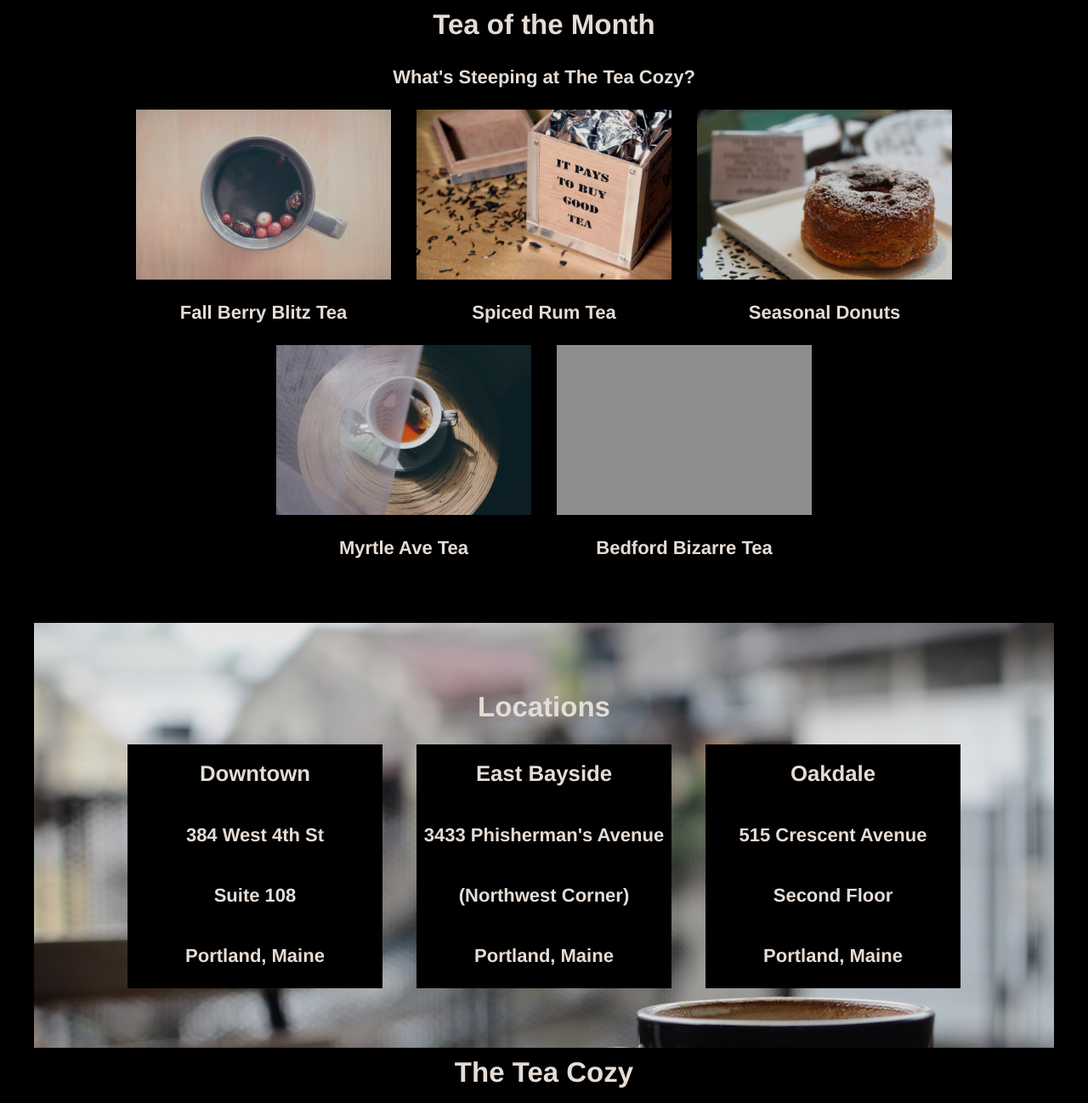
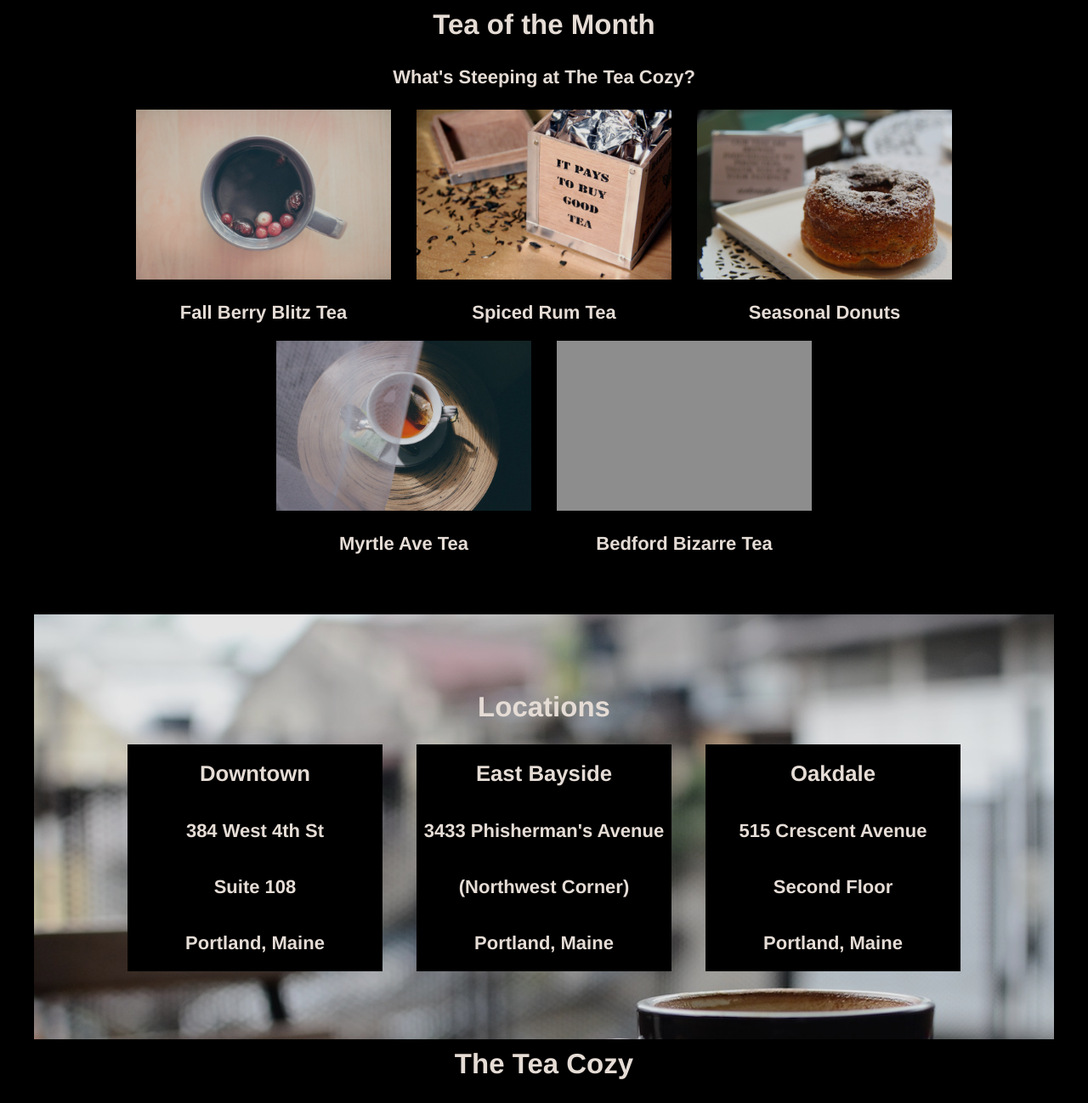
Before and after one commit to aaronjsnyder/tea-cozy, a plain HTML site: page index.html in a window 1280 px wide. Shown: the part 840-2138 px from the top of the page at 85% size. Drawn offline with Linux system fonts and the light colour scheme; grey boxes are pictures that could not be loaded.

Commit message:
Final commit

```diff
--- a/resources/css/style.css
+++ b/resources/css/style.css
@@ -90,6 +90,7 @@ header nav {
   display: flex;
   flex-wrap: wrap;
   justify-content: center;
+  margin-top: 5px;
 }
 
 .tea img {
@@ -128,7 +129,7 @@ header nav {
 
 .location h3,
           h4 {
-            margin: 20px auto 25px auto;
+            margin: 20px auto;
           }
 
 /* Footer */
```
